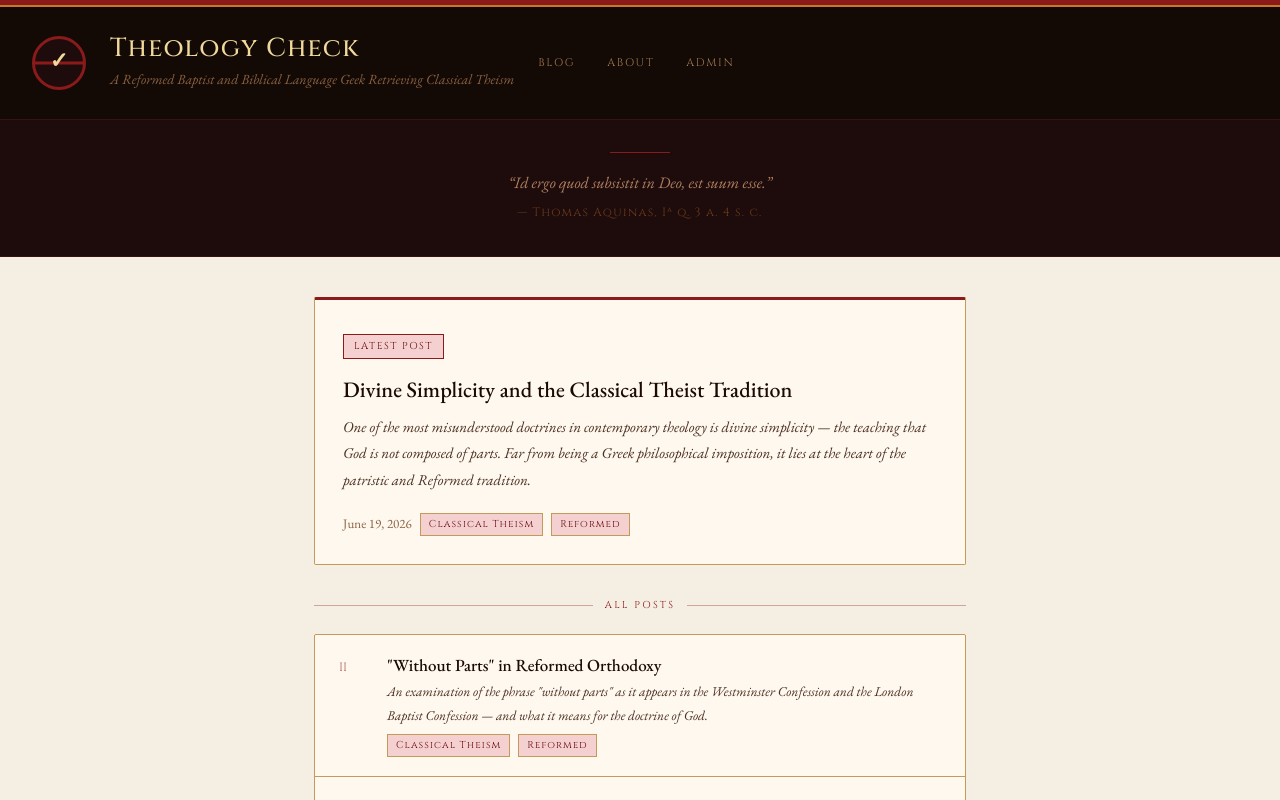
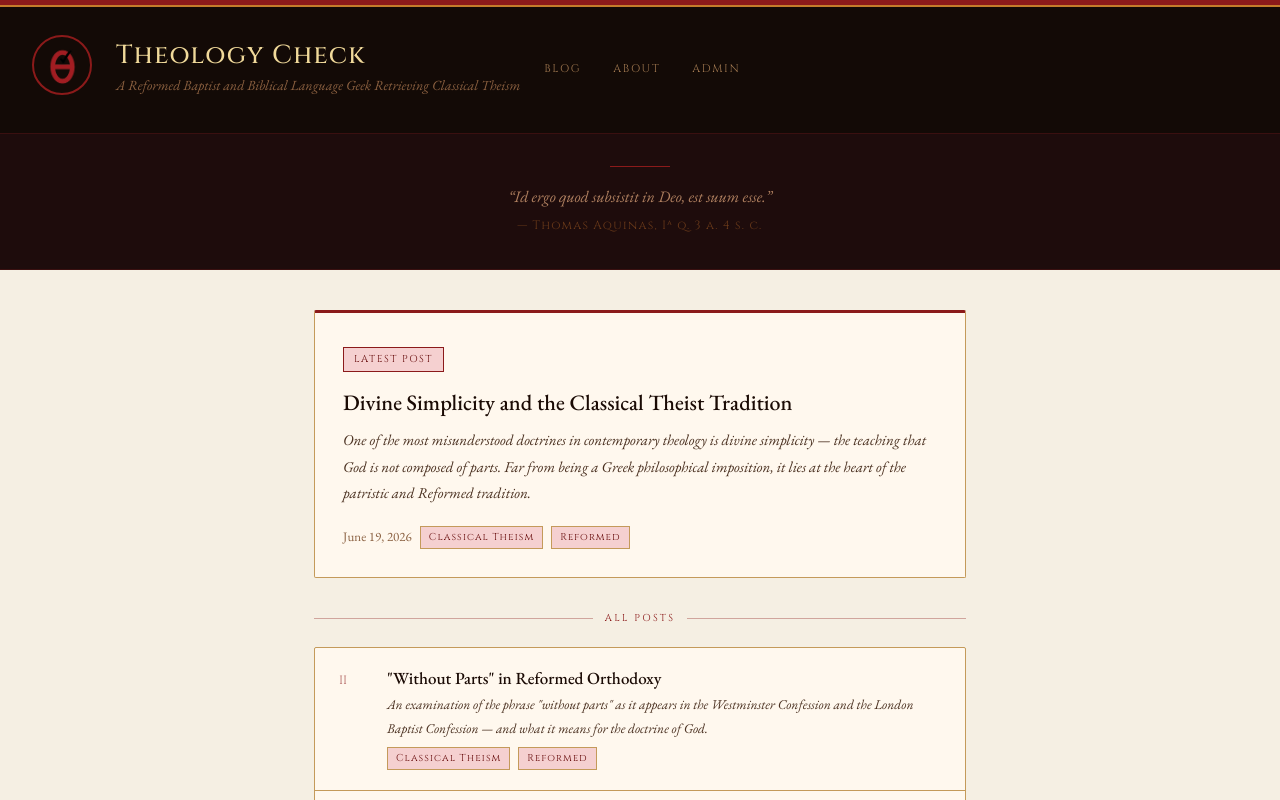
Before and after one commit to jeffchavez-dev/theologycheck, a Next.js app: page / in a window 1280 px wide. Shown: the top 800 px of the page. Built offline with nearby package versions, Linux system fonts and the light colour scheme.

Commit message:
Add logo, update tagline and Aquinas quote

```diff
--- a/components/Header.tsx
+++ b/components/Header.tsx
@@ -1,9 +1,5 @@
 import Link from 'next/link'
 import Image from 'next/image'
-import fs from 'fs'
-import path from 'path'
-
-const hasLogo = fs.existsSync(path.join(process.cwd(), 'public', 'logo.png'))
 
 export default function Header() {
   return (
@@ -11,14 +7,8 @@ export default function Header() {
       <div className="arch-bar" />
       <div className="arch-bar-inner" />
       <header className="site-header">
-        <Link href="/" className="logo-wrap" aria-label="Theology Check home">
-          {hasLogo ? (
-            <Image src="/logo.png" alt="Theology Check logo" width={54} height={54} style={{ borderRadius: '50%' }} />
-          ) : (
-            <div className="logo-theta">
-              <span className="logo-check">✓</span>
-            </div>
-          )}
+        <Link href="/" aria-label="Theology Check home">
+          <Image src="/logo.png" alt="Theology Check logo" width={60} height={60} priority style={{ borderRadius: '50%', border: '2px solid #8b1a1a' }} />
         </Link>
         <div className="header-text">
           <Link href="/" className="site-title">Theology Check</Link>
```
Also changed, not shown: public/logo.png (added).
